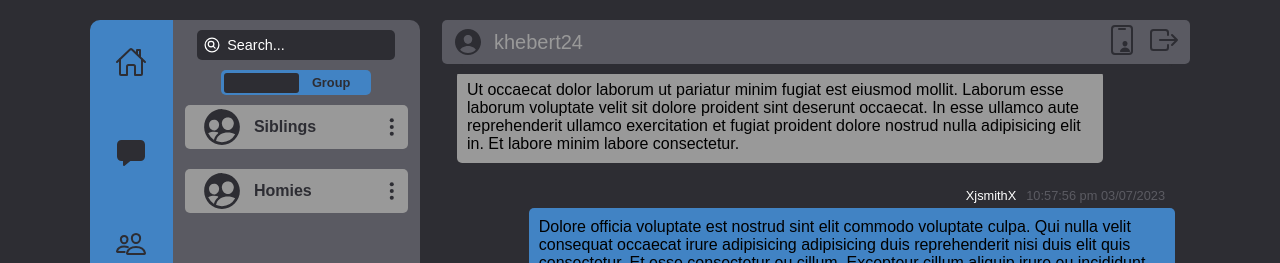
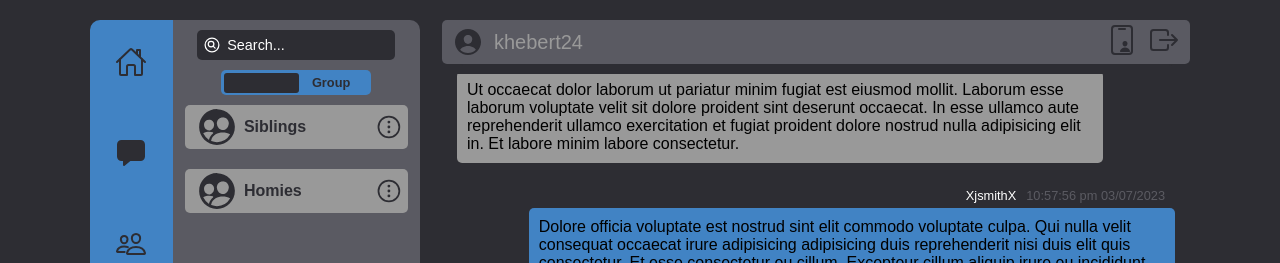
Before and after one commit to kraig-hebert/chat, a React (Create React App) app in the folder client/: page / in a window 1280 px wide. Both pictures are taken after a click on the element 330 px from the left and 82 px from the top of the page. Shown: the top 263 px of the page. Built offline with nearby package versions, Linux system fonts and the light colour scheme.

Commit message:
added reset button to revert any changes to TitleInput but keep it focused.....updated groupCardOptions icon

```diff
--- a/client/src/components/sideMenu/menuOptions/directMessagesOptions/groupCard/GroupCard.jsx
+++ b/client/src/components/sideMenu/menuOptions/directMessagesOptions/groupCard/GroupCard.jsx
@@ -1,11 +1,7 @@
 import React, { useState, useRef, useLayoutEffect } from 'react';
 import { useDispatch, useSelector } from 'react-redux';
 import PropTypes from 'prop-types';
-import {
-  IoPeopleCircle,
-  IoEllipsisVertical,
-  IoEllipsisVerticalOutline,
-} from 'react-icons/io5';
+import { IoPeopleCircle, IoEllipsisVerticalCircle } from 'react-icons/io5';
 
 import {
   directMessageThreadSelected,
@@ -61,7 +57,7 @@ const GroupCard = (props) => {
             setTitleInputValue={setTitleInputValue}
           />
         </div>
-        <IoEllipsisVertical
+        <IoEllipsisVerticalCircle
           className={classes.optionsIcon}
           onClick={handleOptionsClick}
         />
--- a/client/src/components/sideMenu/menuOptions/directMessagesOptions/groupCard/groupCardStyles.js
+++ b/client/src/components/sideMenu/menuOptions/directMessagesOptions/groupCard/groupCardStyles.js
@@ -13,6 +13,10 @@ export const useStyles = createUseStyles((theme) => ({
     backgroundColor: theme.tertiary.main,
     borderRadius: '5px',
   },
+  activeGroupCard: {
+    extend: 'groupCard',
+    backgroundColor: theme.blue.main,
+  },
   groupInfoContainer: {
     display: 'flex',
     display: 'flex',
@@ -27,22 +31,13 @@ export const useStyles = createUseStyles((theme) => ({
     width: '100%',
     cursor: 'pointer',
   },
-  activeGroupCard: {
-    extend: 'groupCard',
-    backgroundColor: theme.blue.main,
-  },
   groupIcon: {
     color: theme.mainBG.main,
     fontSize: '2.75rem',
-    margin: '0 10px',
-  },
-  groupTitle: {
-    color: theme.mainBG.main,
-    fontSize: '1rem',
-    fontWeight: '700',
+    margin: '0 5px',
   },
   optionsIcon: {
-    fontSize: '1.5rem',
+    fontSize: '2rem',
     color: theme.mainBG.main,
     cursor: 'pointer',
   },
--- a/client/src/components/sideMenu/menuOptions/directMessagesOptions/groupCard/titleInput/TitleInput.jsx
+++ b/client/src/components/sideMenu/menuOptions/directMessagesOptions/groupCard/titleInput/TitleInput.jsx
@@ -31,6 +31,10 @@ const TitleInput = (props) => {
 
   const handleClearClick = () => {
     setTitleInputValue('');
+  };
+
+  const handleResetClick = () => {
+    setTitleInputValue(initialValue);
     inputRef.current.focus();
   };
 
@@ -38,6 +42,7 @@ const TitleInput = (props) => {
     setTitleInputValue(initialValue);
     setInputIsFocused(false);
   };
+
   const handleSaveIconClick = () => {
     setInputIsFocused(false);
     setInitialValue(titleInputValue);
@@ -89,7 +94,10 @@ const TitleInput = (props) => {
         ref={inputRef}
       />
       <div className={classes.bottomBorder}>
-        <p onClick={handleClearClick}>clear</p>
+        <div className={classes.wordsContainer}>
+          <p onClick={handleClearClick}>clear</p>
+          <p onClick={handleResetClick}>reset</p>
+        </div>
       </div>
     </div>
   );
--- a/client/src/components/sideMenu/menuOptions/directMessagesOptions/groupCard/titleInput/titleInputStyles.js
+++ b/client/src/components/sideMenu/menuOptions/directMessagesOptions/groupCard/titleInput/titleInputStyles.js
@@ -6,7 +6,7 @@ export const useStyles = createUseStyles((theme) => ({
     overflow: 'hidden',
   }),
   titleInput: (props) => ({
-    width: '125px',
+    width: '130px',
     height: props.groupInfoHeight,
     borderRadius: '5px',
     border: 'none',
@@ -57,13 +57,22 @@ export const useStyles = createUseStyles((theme) => ({
     height: '2px',
     backgroundColor: theme.mainBG.main,
     transition: 'width .35s',
+  }),
+  wordsContainer: {
+    position: 'absolute',
+    gap: '5px',
+    right: '5px',
+    top: '2px',
+    display: 'flex',
+    justifyContent: 'center',
+    alignItems: 'center',
     '& p': {
-      position: 'absolute',
-      right: '5px',
-      top: '2px',
       fontSize: '.6rem',
       color: theme.light.main,
       cursor: 'pointer',
+      '&:hover': {
+        color: theme.mainBG.main,
+      },
     },
-  }),
+  },
 }));
```
